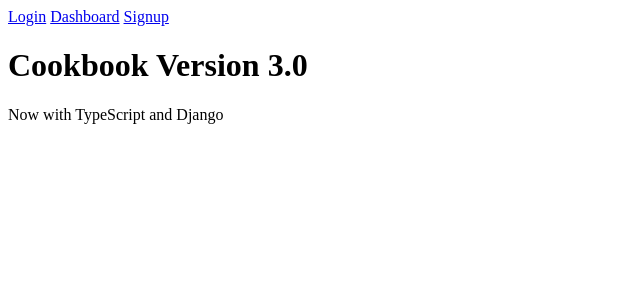
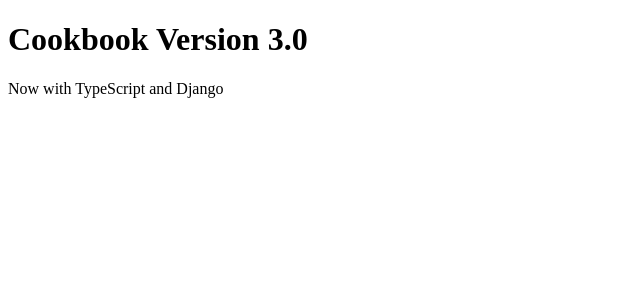
Before and after one commit to XavierC4Q/cookbook_3, a React (Create React App) app in the folder client/: page / in a window 1280 px wide. Shown: the top 300 px of the page, without its empty margins (0-640 px from the left). Built offline with nearby package versions, Linux system fonts and the light colour scheme; no server answers.

Commit message:
cleanup and tweaks.

```diff
--- a/client/package.json
+++ b/client/package.json
@@ -10,6 +10,7 @@
     "@types/react-redux": "^7.0.6",
     "@types/react-router-dom": "^4.3.1",
     "@types/redux-logger": "^3.0.7",
+    "@types/yup": "^0.26.12",
     "axios": "^0.18.0",
     "react": "^16.8.6",
     "react-dom": "^16.8.6",
@@ -20,7 +21,8 @@
     "redux-devtools-extension": "^2.13.8",
     "redux-logger": "^3.0.6",
     "redux-thunk": "^2.3.0",
-    "typescript": "^3.4.1"
+    "typescript": "^3.4.1",
+    "yup": "^0.27.0"
   },
   "scripts": {
     "start": "react-scripts start",
--- a/client/src/App.tsx
+++ b/client/src/App.tsx
@@ -1,5 +1,5 @@
 import * as React from 'react';
-import { Route, Link, withRouter, RouteProps, RouteComponentProps } from 'react-router-dom';
+import { Route, withRouter, RouteProps, RouteComponentProps } from 'react-router-dom';
 import { connect } from 'react-redux';
 import { ThunkDispatch } from 'redux-thunk';
 import { loggedInThunk } from './store/actions/actionCreators/user';
@@ -9,26 +9,20 @@
 import './App.css';
 import UserAuthContainer from './components/containers/userAuthContainer';
 
-interface IOwnProps extends RouteComponentProps {}
-
-interface IStateProps {}
 
 interface IDispatchProps {
 	getLoggedInUser: () => Promise<boolean>;
 }
 
-type Props = IStateProps & IDispatchProps & IOwnProps;
+type IAppProps = IDispatchProps & RouteComponentProps;
 
-const App: React.FC<Props> = (props: Props) => {
+const App: React.FC<IAppProps> = (props: IAppProps) => {
 	React.useEffect(() => {
 		props.getLoggedInUser();
 	}, []);
 
 	return (
 		<div>
-			<nav>
-				<Link to='/auth/login'>Login</Link> <Link to='/'>Dashboard</Link> <Link to='/auth/signup'>Signup</Link>
-			</nav>
 			<Route
 				exact
 				path='/'
@@ -55,4 +49,4 @@
 	};
 };
 
-export default withRouter(connect<IStateProps, IDispatchProps, IOwnProps>(null, mapDispatchToProps)(App));
+export default withRouter(connect<{}, IDispatchProps, {}>(null, mapDispatchToProps)(App));
--- a/client/src/components/containers/dashboardContainer.tsx
+++ b/client/src/components/containers/dashboardContainer.tsx
@@ -5,17 +5,15 @@
 
 import Dashboard from '../dashboard';
 
-interface IOwnProps {}
-
 interface IStateProps {
 	currentUser: IUser | null;
 }
 
-interface IDispatchProps {}
 
-type DashBoardContainerProps = IStateProps & IDispatchProps & IOwnProps;
+type IDashBoardContainerProps = IStateProps;
 
-const DashBoardContainer: React.FC<DashBoardContainerProps> = (props: DashBoardContainerProps) => {
+const DashBoardContainer: React.FC<IDashBoardContainerProps> = (props: IDashBoardContainerProps) => {
+
 	return (
 		<React.Fragment>
 			<Dashboard {...props} />
@@ -27,4 +25,4 @@
 	currentUser: state.users.currentUser
 });
 
-export default connect<IStateProps, {}, IOwnProps, AppState>(mapStateToProps)(DashBoardContainer);
+export default connect<IStateProps, {}, {}, AppState>(mapStateToProps)(DashBoardContainer);
--- a/client/src/components/containers/userAuthContainer.tsx
+++ b/client/src/components/containers/userAuthContainer.tsx
@@ -8,7 +8,6 @@
 import LoginForm from '../forms/login';
 import SignUpForm from '../forms/signup';
 
-interface IOwnProps extends RouteComponentProps {}
 
 interface IStateProps extends IUserState {}
 
@@ -17,10 +16,10 @@
 	signupUser: (credentials: SignUpCred) => void;
 }
 
-type IUserAuthContainerProps = IStateProps & IDispatchProps & IOwnProps;
+type IUserAuthContainerProps = IStateProps & IDispatchProps;
 
 const UserAuthContainer: React.FC<IUserAuthContainerProps> = (props: IUserAuthContainerProps) => {
-    console.log(props)
+
     return (
 		<React.Fragment>
 			<Route
@@ -64,6 +63,6 @@
 	};
 };
 
-export default connect<IStateProps, IDispatchProps, IOwnProps, AppState>(mapStateToProps, mapDispatchToProps)(
+export default connect<IStateProps, IDispatchProps, {}, AppState>(mapStateToProps, mapDispatchToProps)(
 	UserAuthContainer
 );
--- a/client/src/store/reducers/recipe.ts
+++ b/client/src/store/reducers/recipe.ts
@@ -11,7 +11,7 @@
 	ingredients: Array<string>;
 }
 
-interface IRecipeState {
+export interface IRecipeState {
     all_user_recipes: Array<IRecipe>;
     single_recipe: IRecipe | null;
     add_recipe_success: boolean;
```
Also changed, not shown: 1 other file (tests, documents, lock files or other folders).
